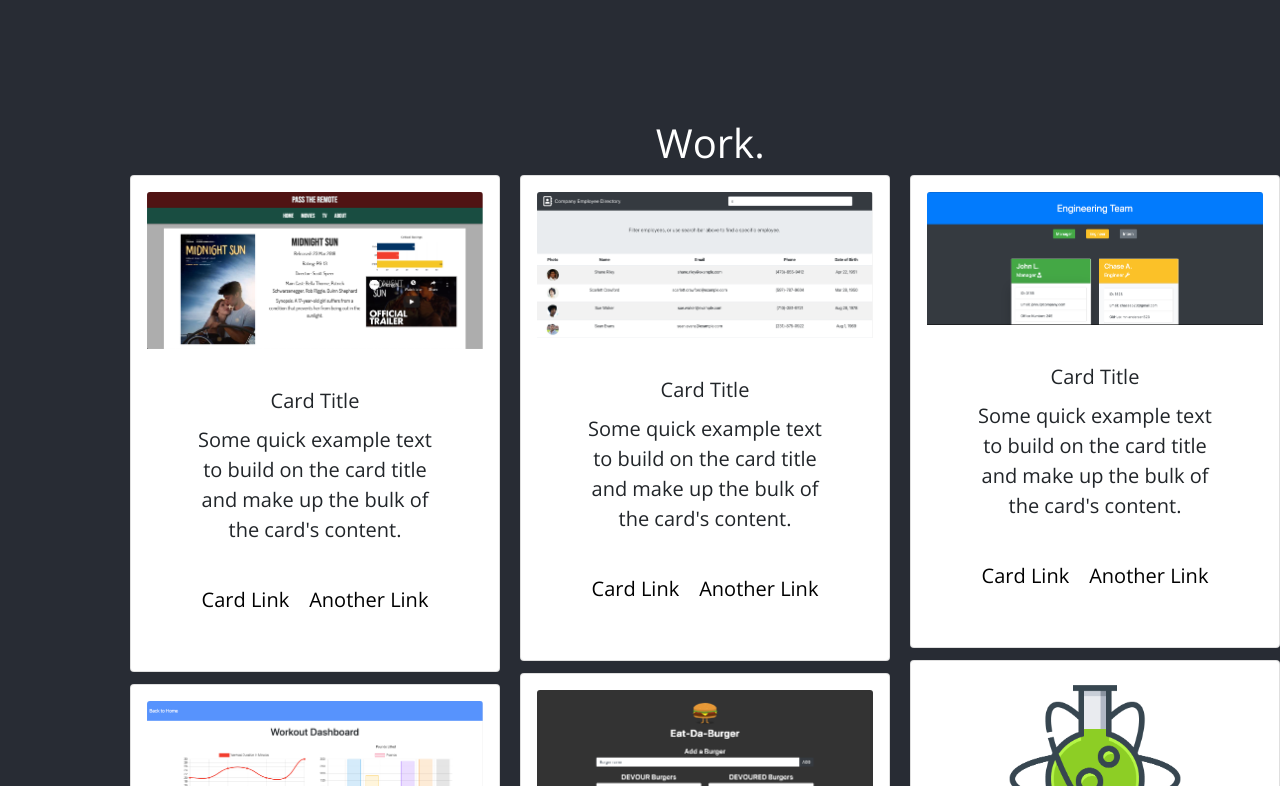
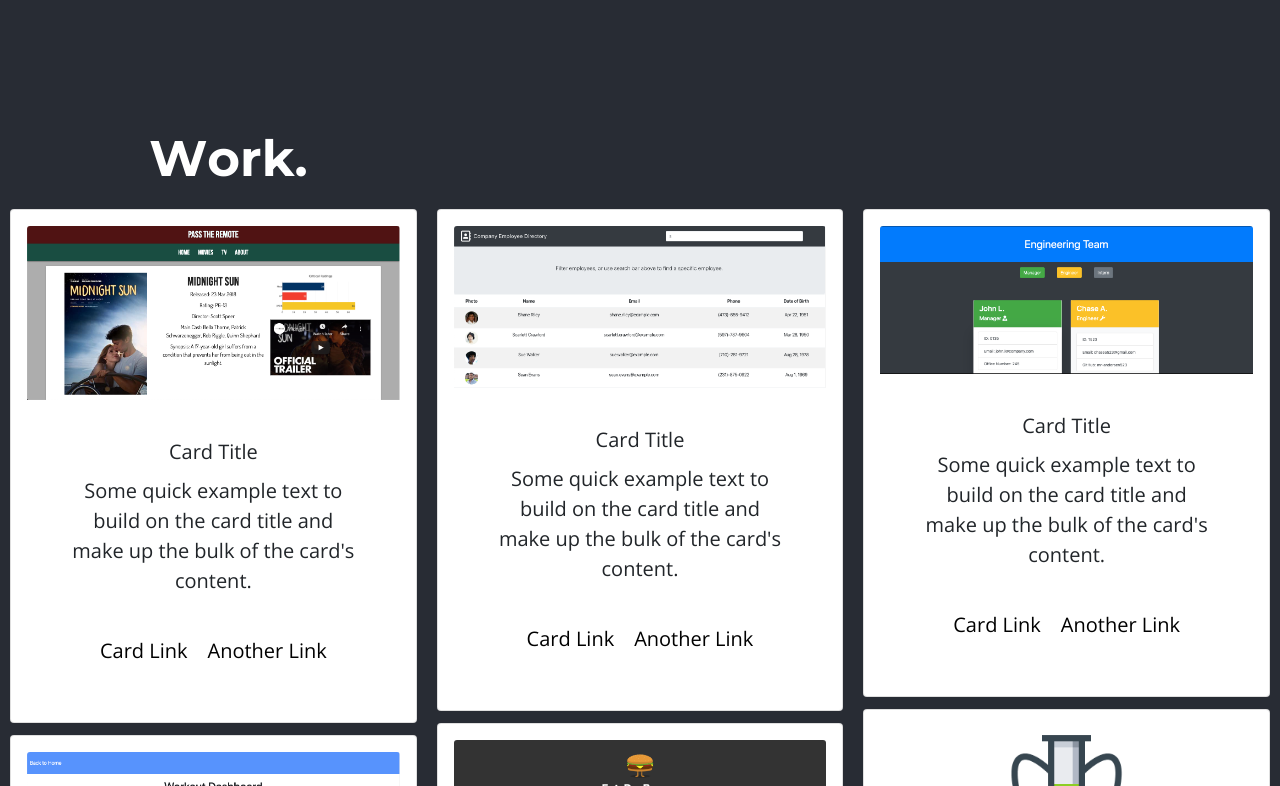
Before and after one commit to mr-andersen523/React-Portfolio4.0, a React (Create React App) app in the folder my-portfolio/: page / in a window 1280 px wide. Shown: the part 1254-2040 px from the top of the page. Built offline with nearby package versions, Linux system fonts and the light colour scheme.

Commit message:
style changes

```diff
--- a/my-portfolio/src/App.css
+++ b/my-portfolio/src/App.css
@@ -161,22 +161,24 @@ li .link:hover{
 .work{
   display: flex;
   flex-direction: row;
-  margin-left: 13em;
-
-  left:15em;
+  margin: 1em;
   top:8em;
   align-items: flex-start;
 }
-.work .heading{
+#work-heading{
   font-family: 'Montserrat', sans-serif;
   font-size: 5em;
   text-align: left;
+  margin-left: 2.5em;
+  margin-bottom: 20px
+
 }
 
 
-.project img{
-width: 30em;
-height: 30em;
+#cards {
+  margin: 0 auto; /* Added */
+  float: none; /* Added */
+  margin-bottom: 10px; /* Added */
 }
 
 .contact{
@@ -187,7 +189,6 @@ height: 30em;
   width: 100%;
   height: 100%;
   background-color: white;
-
 }
 .contact h1{
     font-family: 'Montserrat', sans-serif;
@@ -204,15 +205,10 @@ height: 30em;
   margin: 5em
 }
 
-.footer{
-  position: relative;
-  top:2em;
-  padding: 1em;
-}
+
 a:hover {
-  color: #282c34;
+  color:grey;
   text-decoration: black;
-  text-shadow: -2px 0 black, 0 2px black, 2px 0 black, 0 -2px black;
 }
 
 a:link{
```
